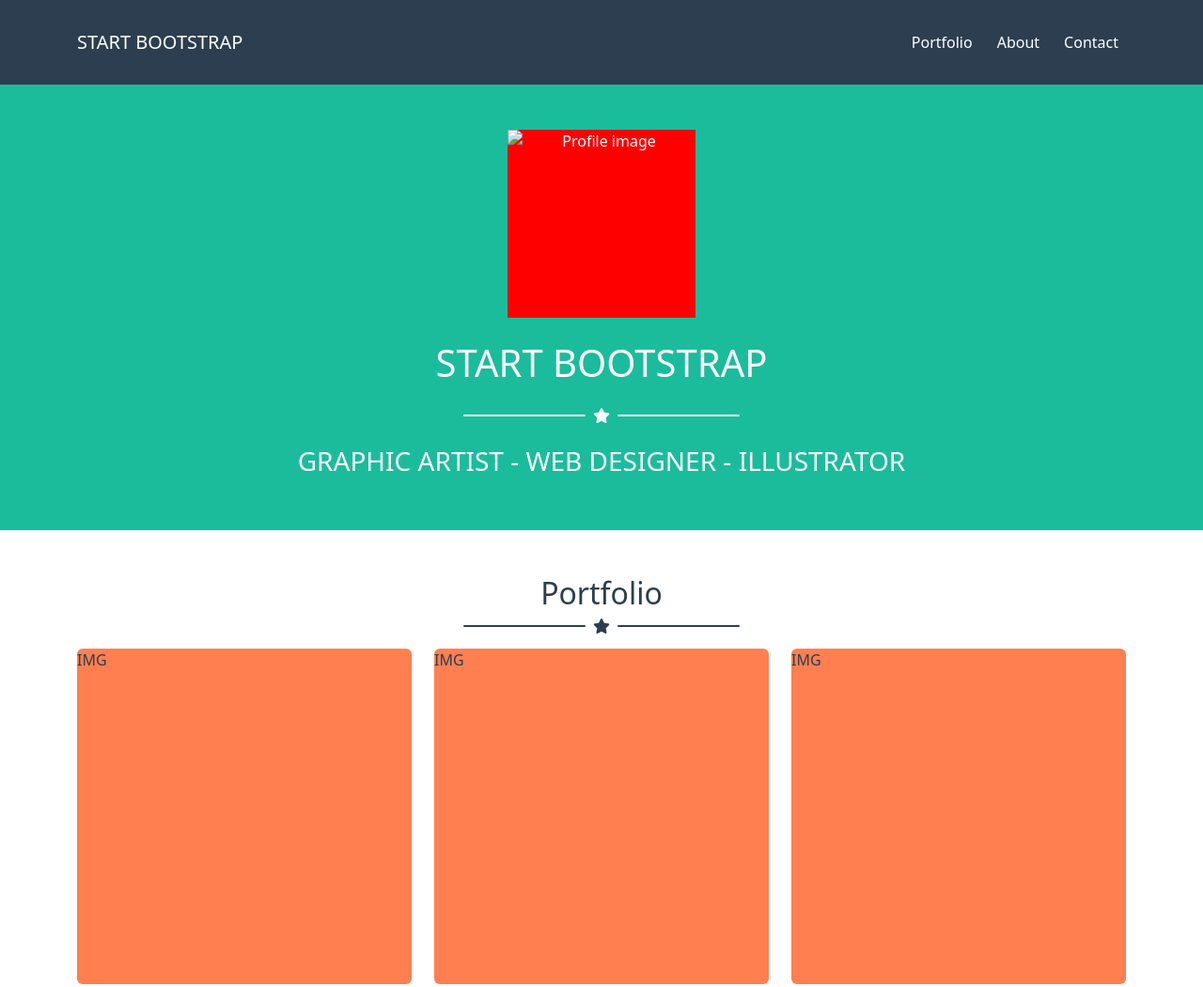
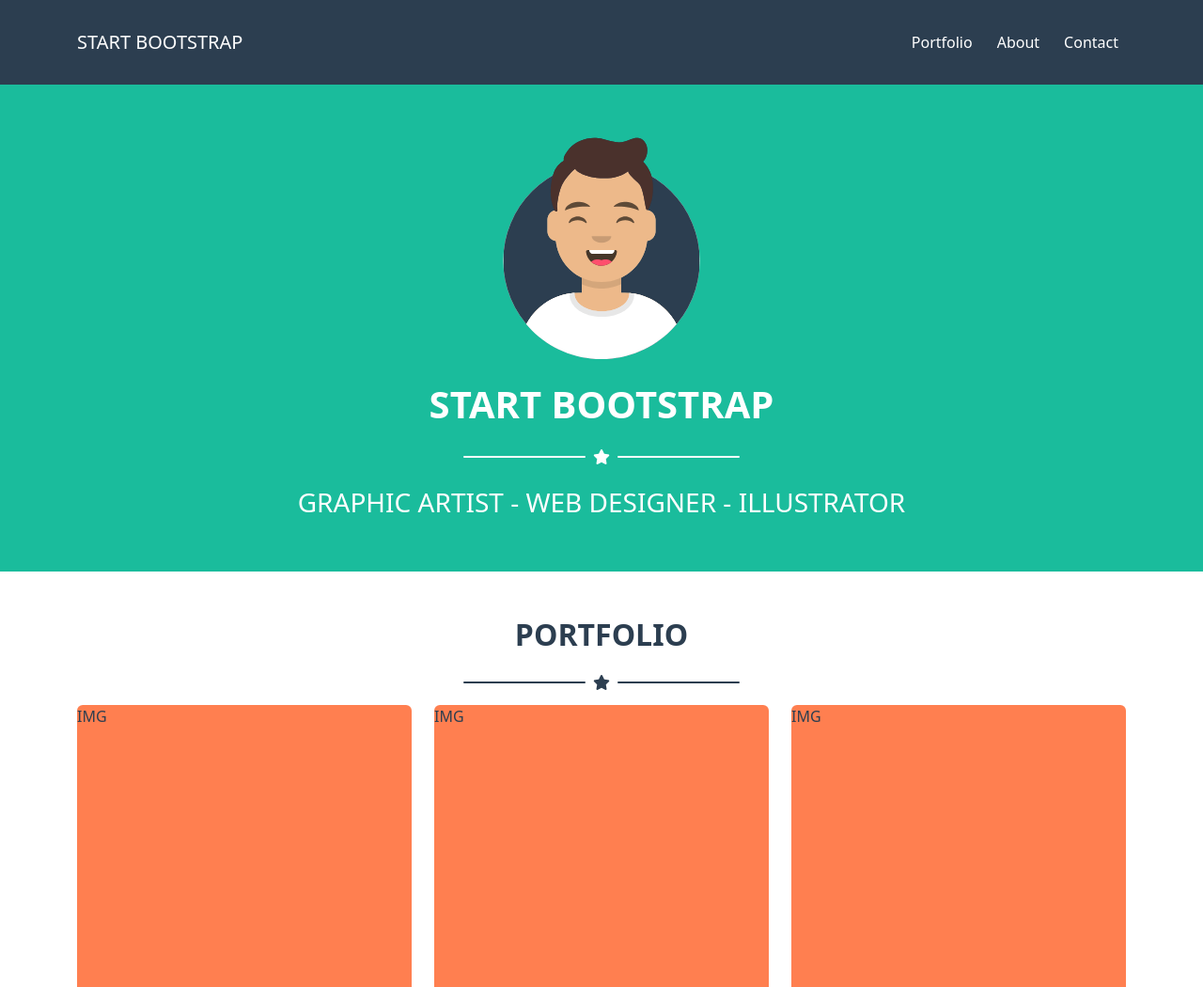
Before and after one commit to massimilianosabatino/html-css-bootstrap-freelancer, a plain HTML site: page index.html in a window 1280 px wide. Shown: the top 1050 px of the page at 94% size. Drawn offline with nearby package versions, Linux system fonts and the light colour scheme.

Commit message:
header image

```diff
--- a/css/commons.css
+++ b/css/commons.css
@@ -8,3 +8,11 @@
 .cc_star-ico {
     color: inherit;
 } */
+
+h1 {
+    font-weight: 700;
+}
+
+h2 {
+    font-weight: 600;
+}
--- a/css/style.css
+++ b/css/style.css
@@ -3,13 +3,13 @@
 @import 'component/star-separator.css';
 
 /**** DEBUG ****/
-.debug .cc_profile-photo {
+/* .debug .cc_profile-photo {
     display: block;
     margin: 0 auto;
     width: 200px;
     height: 200px;
     background-color: red;
-}
+} */
 
 .debug #portfolio > .row > div > span {
     display: block;
@@ -78,6 +78,10 @@ main {
     background-color: var(--primary-color);
 }
 
+.cc_profile-photo {
+    max-width: 230px;
+}
+
 .star-separator {
     max-width: 40%;
 }
--- a/index.html
+++ b/index.html
@@ -46,7 +46,7 @@
             <div class="container-lg text-center py-5">
                 <div class="row">
                     <div class="col col-lg-8 mx-auto">
-                        <img src="#" class="cc_profile-photo mb-4" alt="Profile image">
+                        <img src="img/avatar.svg" class="cc_profile-photo mb-4" alt="Profile image">
                         <h1 class="text-uppercase">Start Bootstrap</h1>
                         <div class="star-separator my-4">
                             <span><i class="fa-solid fa-star"></i></span>
@@ -61,8 +61,8 @@
         <section id="portfolio" class="container-lg py-5">
             <div class="row">
                 <div class="col col-lg-8 mx-auto">
-                    <h2 class="text-center">Portfolio</h2>
-                    <div class="star-separator color-2 mb-3">
+                    <h2 class="text-center text-uppercase">Portfolio</h2>
+                    <div class="star-separator color-2 mt-4 mb-3">
                         <span><i class="fa-solid fa-star"></i></span>
                     </div>
                 </div>
```
Also changed, not shown: img/avatar.svg (added).
